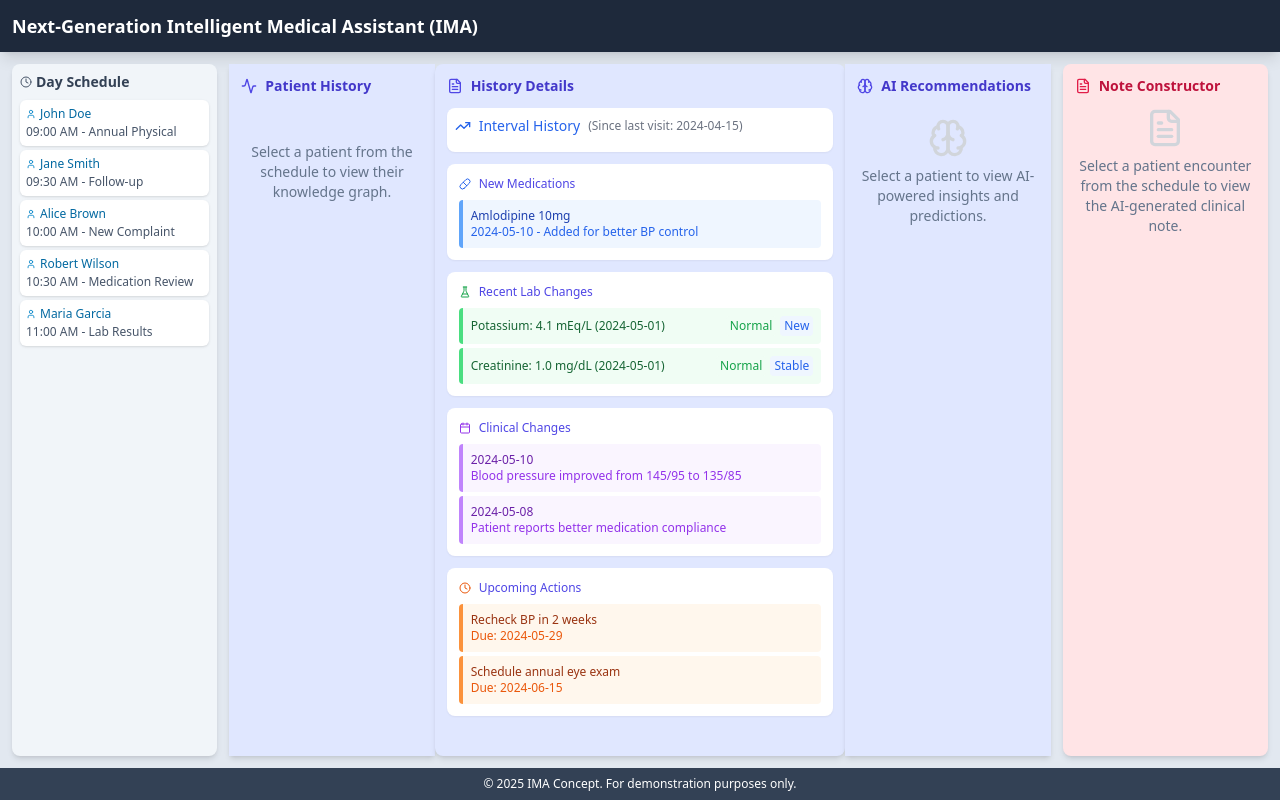
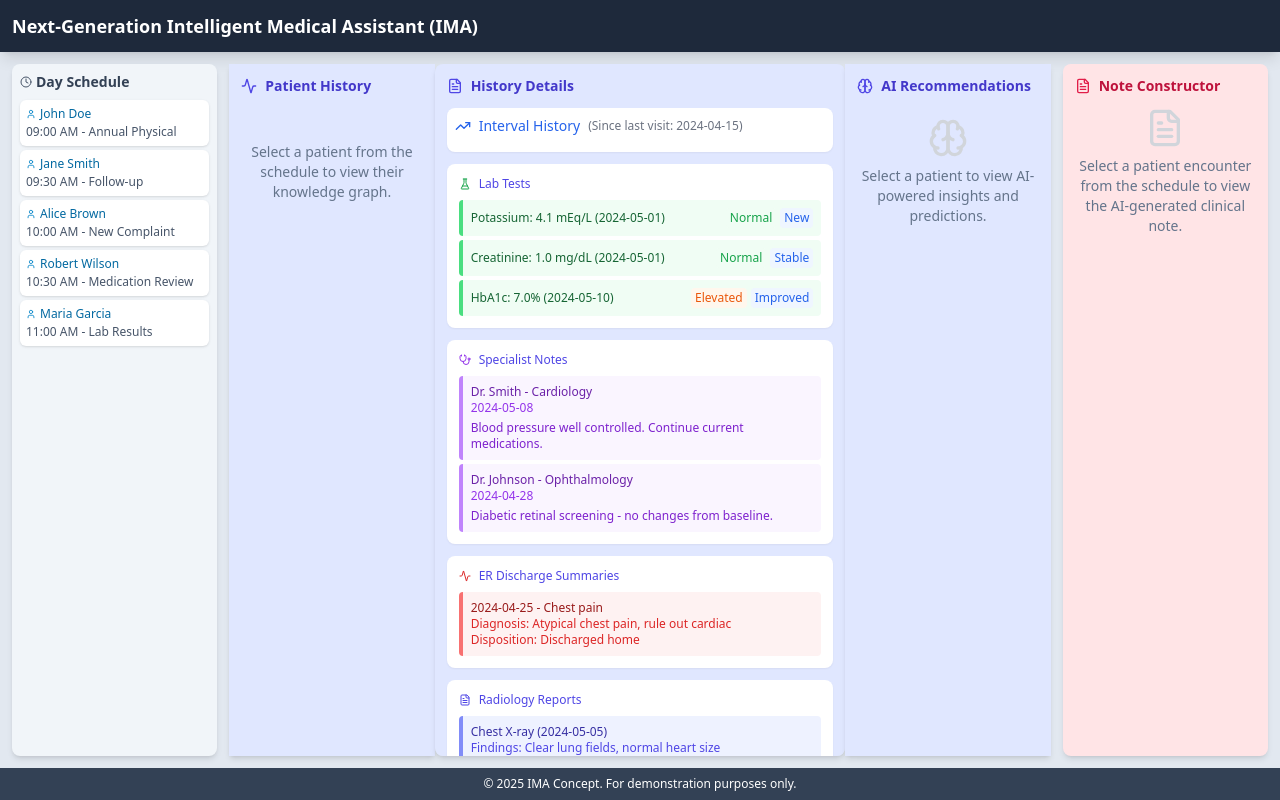
Before and after one commit to kkeshavjee/ima-insight-navigator, a React (Vite) app: page / in a window 1280 px wide. Built offline with nearby package versions, Linux system fonts and the light colour scheme.

Commit message:
Refactor Interval History card
Updated Interval History card to display lab tests, specialist notes, ER discharge summaries, and radiology reports. Removed clinical changes, new medications, and upcoming actions.
-edited src/components/drill-down/IntervalHistoryCard.tsx

```diff
--- a/src/components/DrillDownPane.tsx
+++ b/src/components/DrillDownPane.tsx
@@ -89,20 +89,21 @@ const DrillDownPane: React.FC<DrillDownPaneProps> = ({ selectedNodeData }) => {
 
   const getIntervalHistory = () => {
     return {
-      newMedications: [
-        { name: 'Amlodipine 10mg', date: '2024-05-10', reason: 'Added for better BP control' }
+      labTests: [
+        { name: 'Potassium', value: '4.1 mEq/L', date: '2024-05-01', status: 'Normal', change: 'New' },
+        { name: 'Creatinine', value: '1.0 mg/dL', date: '2024-05-01', status: 'Normal', change: 'Stable' },
+        { name: 'HbA1c', value: '7.0%', date: '2024-05-10', status: 'Elevated', change: 'Improved' }
       ],
-      newLabs: [
-        { name: 'Potassium', value: '4.1 mEq/L', date: '2024-05-01', status: 'Normal', change: 'New' },
-        { name: 'Creatinine', value: '1.0 mg/dL', date: '2024-05-01', status: 'Normal', change: 'Stable' }
+      specialistNotes: [
+        { specialist: 'Dr. Smith', date: '2024-05-08', summary: 'Blood pressure well controlled. Continue current medications.', type: 'Cardiology' },
+        { specialist: 'Dr. Johnson', date: '2024-04-28', summary: 'Diabetic retinal screening - no changes from baseline.', type: 'Ophthalmology' }
       ],
-      clinicalChanges: [
-        { date: '2024-05-10', description: 'Blood pressure improved from 145/95 to 135/85' },
-        { date: '2024-05-08', description: 'Patient reports better medication compliance' }
+      erDischargeSummaries: [
+        { date: '2024-04-25', chiefComplaint: 'Chest pain', disposition: 'Discharged home', diagnosis: 'Atypical chest pain, rule out cardiac' }
       ],
-      upcomingActions: [
-        { action: 'Recheck BP in 2 weeks', dueDate: '2024-05-29' },
-        { action: 'Schedule annual eye exam', dueDate: '2024-06-15' }
+      radiologyReports: [
+        { study: 'Chest X-ray', date: '2024-05-05', findings: 'Clear lung fields, normal heart size', impression: 'No acute cardiopulmonary abnormalities' },
+        { study: 'Abdominal US', date: '2024-04-30', findings: 'Normal liver echogenicity, no gallstones', impression: 'Normal abdominal ultrasound' }
       ]
     };
   };
--- a/src/components/drill-down/IntervalHistoryCard.tsx
+++ b/src/components/drill-down/IntervalHistoryCard.tsx
@@ -1,13 +1,13 @@
 
 import React from 'react';
-import { TrendingUp, FlaskConical, Calendar, Clock, Pill } from 'lucide-react';
+import { TrendingUp, FlaskConical, FileText, Activity, Stethoscope } from 'lucide-react';
 import DetailCard, { StatusBadge } from './DetailCard';
 
 interface IntervalHistoryData {
-  newMedications: Array<{ name: string; date: string; reason: string }>;
-  newLabs: Array<{ name: string; value: string; date: string; status: string; change: string }>;
-  clinicalChanges: Array<{ date: string; description: string }>;
-  upcomingActions: Array<{ action: string; dueDate: string }>;
+  labTests: Array<{ name: string; value: string; date: string; status: string; change: string }>;
+  specialistNotes: Array<{ specialist: string; date: string; summary: string; type: string }>;
+  erDischargeSummaries: Array<{ date: string; chiefComplaint: string; disposition: string; diagnosis: string }>;
+  radiologyReports: Array<{ study: string; date: string; findings: string; impression: string }>;
 }
 
 interface IntervalHistoryCardProps {
@@ -27,26 +27,12 @@ const IntervalHistoryCard: React.FC<IntervalHistoryCardProps> = ({ intervalHisto
       </div>
 
       <div className="space-y-3">
-        {/* New Medications */}
-        <DetailCard
-          icon={Pill}
-          iconColor="text-blue-600"
-          title="New Medications"
-          items={intervalHistory.newMedications}
-          renderItem={(med, index) => (
-            <div key={index} className="p-2 bg-blue-50 rounded border-l-4 border-blue-400">
-              <div className="text-xs font-medium text-blue-800">{med.name}</div>
-              <div className="text-xs text-blue-600">{med.date} - {med.reason}</div>
-            </div>
-          )}
-        />
-
-        {/* Recent Lab Changes */}
+        {/* Lab Tests */}
         <DetailCard
           icon={FlaskConical}
           iconColor="text-green-600"
-          title="Recent Lab Changes"
-          items={intervalHistory.newLabs}
+          title="Lab Tests"
+          items={intervalHistory.labTests}
           renderItem={(lab, index) => (
             <div key={index} className="p-2 bg-green-50 rounded border-l-4 border-green-400">
               <div className="flex justify-between items-center">
@@ -62,30 +48,47 @@ const IntervalHistoryCard: React.FC<IntervalHistoryCardProps> = ({ intervalHisto
           )}
         />
 
-        {/* Clinical Changes */}
+        {/* Specialist Notes */}
         <DetailCard
-          icon={Calendar}
+          icon={Stethoscope}
           iconColor="text-purple-600"
-          title="Clinical Changes"
-          items={intervalHistory.clinicalChanges}
-          renderItem={(change, index) => (
+          title="Specialist Notes"
+          items={intervalHistory.specialistNotes}
+          renderItem={(note, index) => (
             <div key={index} className="p-2 bg-purple-50 rounded border-l-4 border-purple-400">
-              <div className="text-xs font-medium text-purple-800">{change.date}</div>
-              <div className="text-xs text-purple-600">{change.description}</div>
+              <div className="text-xs font-medium text-purple-800">{note.specialist} - {note.type}</div>
+              <div className="text-xs text-purple-600">{note.date}</div>
+              <div className="text-xs text-purple-700 mt-1">{note.summary}</div>
             </div>
           )}
         />
 
-        {/* Upcoming Actions */}
+        {/* ER Discharge Summaries */}
         <DetailCard
-          icon={Clock}
-          iconColor="text-orange-600"
-          title="Upcoming Actions"
-          items={intervalHistory.upcomingActions}
-          renderItem={(action, index) => (
-            <div key={index} className="p-2 bg-orange-50 rounded border-l-4 border-orange-400">
-              <div className="text-xs font-medium text-orange-800">{action.action}</div>
-              <div className="text-xs text-orange-600">Due: {action.dueDate}</div>
+          icon={Activity}
+          iconColor="text-red-600"
+          title="ER Discharge Summaries"
+          items={intervalHistory.erDischargeSummaries}
+          renderItem={(er, index) => (
+            <div key={index} className="p-2 bg-red-50 rounded border-l-4 border-red-400">
+              <div className="text-xs font-medium text-red-800">{er.date} - {er.chiefComplaint}</div>
+              <div className="text-xs text-red-600">Diagnosis: {er.diagnosis}</div>
+              <div className="text-xs text-red-600">Disposition: {er.disposition}</div>
+            </div>
+          )}
+        />
+
+        {/* Radiology Reports */}
+        <DetailCard
+          icon={FileText}
+          iconColor="text-indigo-600"
+          title="Radiology Reports"
+          items={intervalHistory.radiologyReports}
+          renderItem={(radiology, index) => (
+            <div key={index} className="p-2 bg-indigo-50 rounded border-l-4 border-indigo-400">
+              <div className="text-xs font-medium text-indigo-800">{radiology.study} ({radiology.date})</div>
+              <div className="text-xs text-indigo-600">Findings: {radiology.findings}</div>
+              <div className="text-xs text-indigo-700 font-medium">Impression: {radiology.impression}</div>
             </div>
           )}
         />
```
